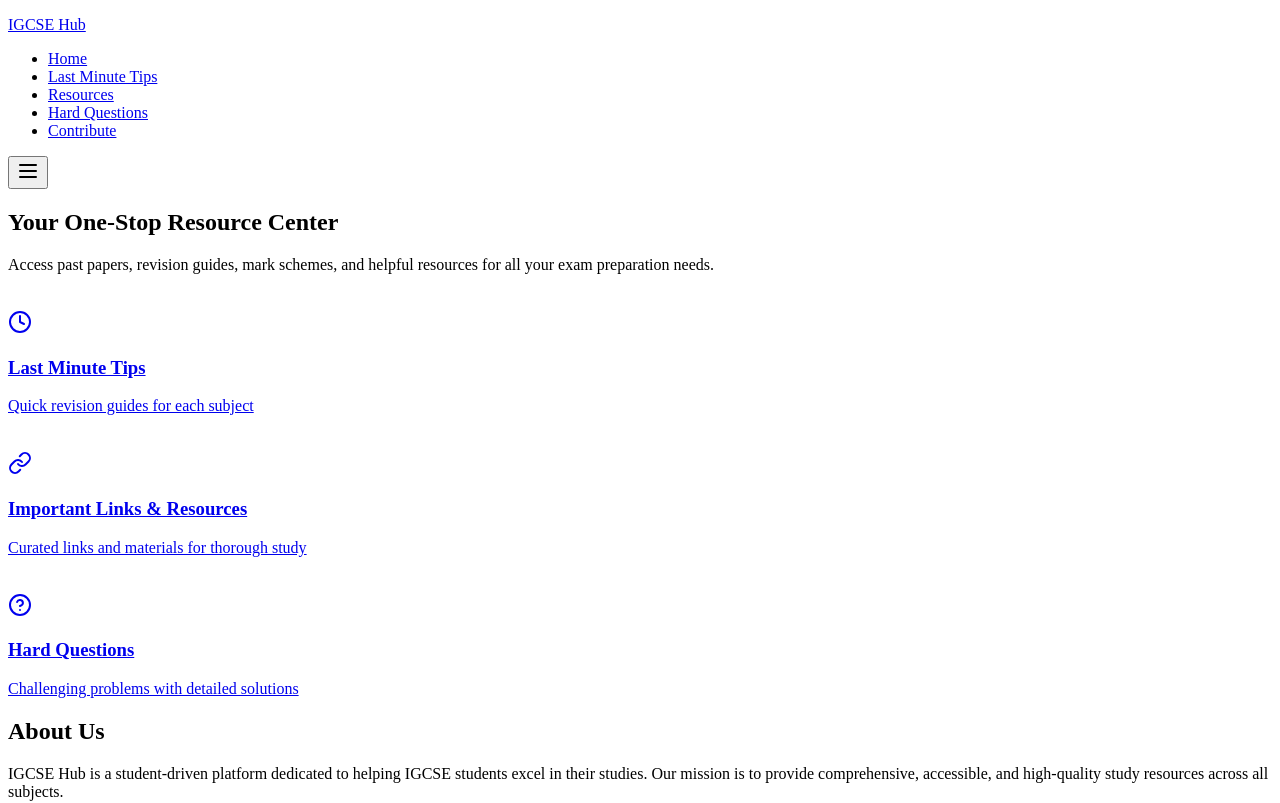
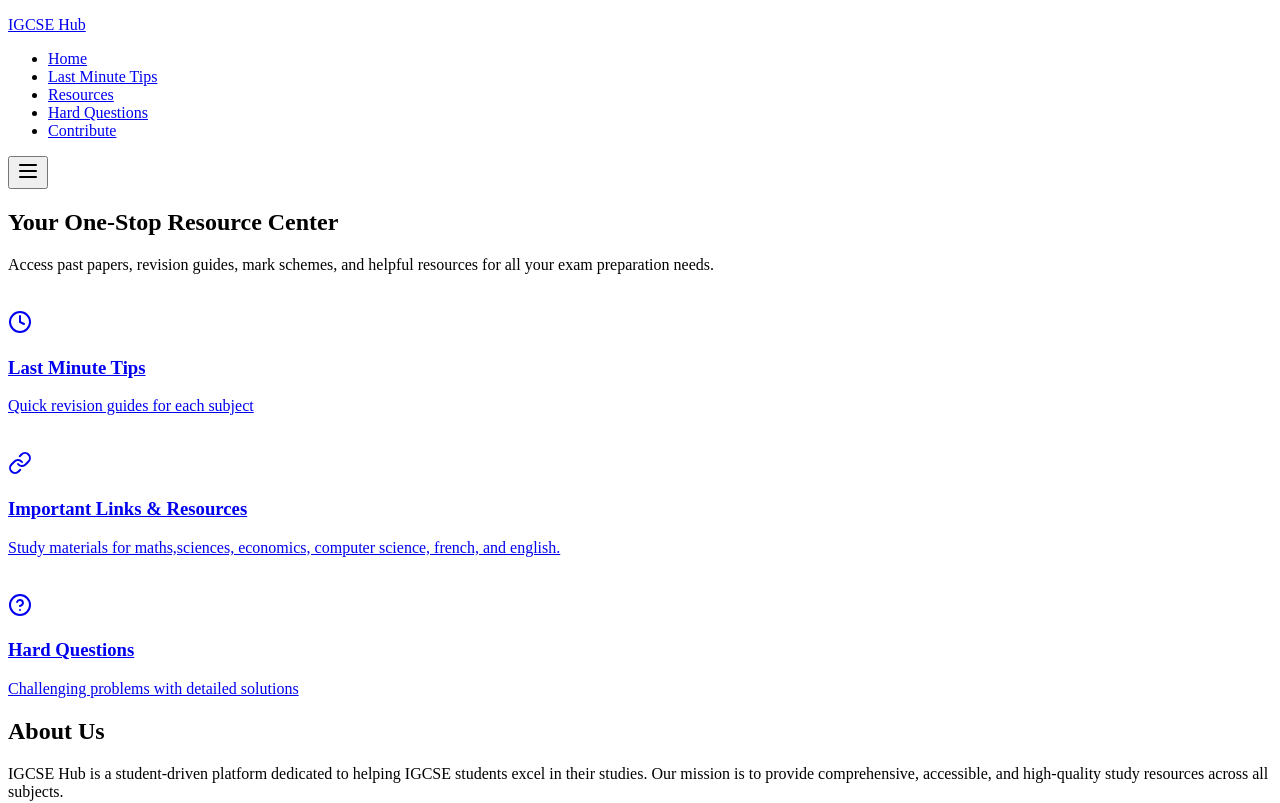
Before and after one commit to igcsehub101/IGCSE-Hub, a React (Vite) app in the folder client/: page / in a window 1280 px wide. Shown: the top 803 px of the page. Built offline with nearby package versions, Linux system fonts and the light colour scheme.

Commit message:
Checkpoint before assistant change: Update descriptions on resource pages to reflect the subjects offered
Updates the home and resources pages to list the available subjects.

Replit-Commit-Author: Assistant

```diff
--- a/client/src/pages/Home.tsx
+++ b/client/src/pages/Home.tsx
@@ -34,7 +34,7 @@ const Home = () => {
 
           <FolderIcon
             title="Important Links & Resources"
-            description="Curated links and materials for thorough study"
+            description="Study materials for maths,sciences, economics, computer science, french, and english."
             icon={LinkIcon}
             color="blue"
             path="/resources"
--- a/client/src/pages/Resources.tsx
+++ b/client/src/pages/Resources.tsx
@@ -112,7 +112,7 @@ const Resources = () => {
             <LinkIcon className="h-8 w-8 text-blue-700" />
           </div>
           <h2 className="font-bold text-3xl">Important Links & Resources</h2>
-          <p className="text-gray-600 mt-2">Curated materials for comprehensive study</p>
+          <p className="text-gray-600 mt-2">Study materials organised by subject</p>
         </div>
 
         <div className="grid grid-cols-1 sm:grid-cols-2 md:grid-cols-3 lg:grid-cols-5 gap-6 max-w-6xl mx-auto">
```
